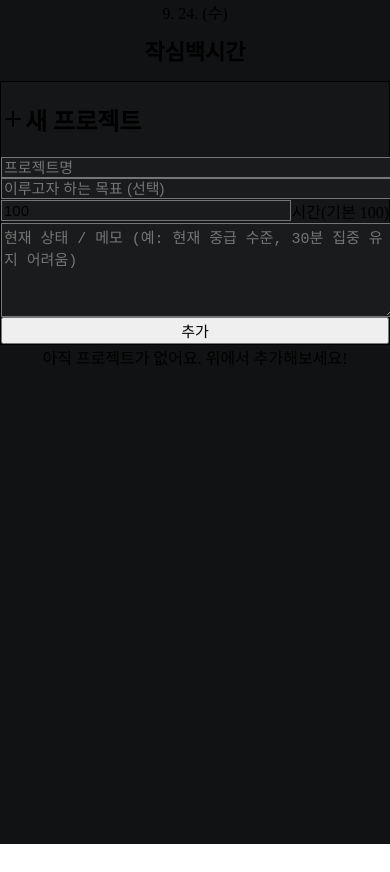
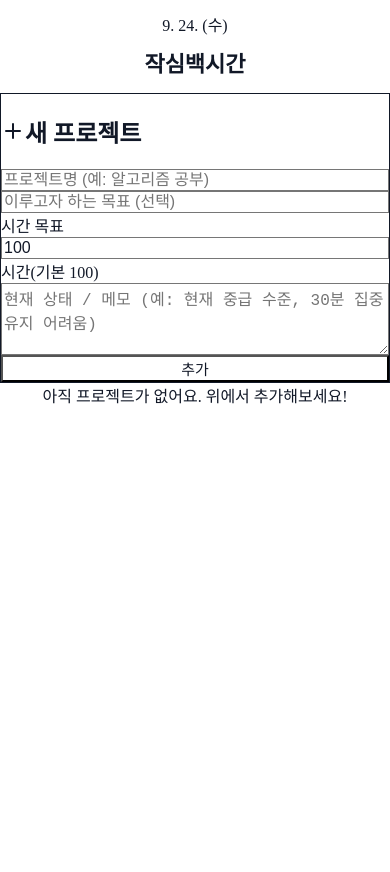
Before and after one commit to jimin020420/jaksim100h, a React (Vite) app: page / in a window 390 px wide. Before the commit the page ends 844 px from the top, so only its background shows below. Built offline with nearby package versions, Linux system fonts and the light colour scheme.

Commit message:
feat: mobile-safe-area + light theme + no-zoom + 16px inputs

```diff
--- a/index.html
+++ b/index.html
@@ -1,16 +1,19 @@
 <!doctype html>
 <html lang="en">
+
 <head>
   <meta charset="UTF-8" />
-    <link rel="icon" type="image/svg+xml" href="/vite.svg" />
-    <meta name="viewport" content="width=device-width, initial-scale=1, maximum-scale=1, viewport-fit=cover">
-    <title>jaksim100h</title>
+  <meta name="viewport"
+    content="width=device-width, initial-scale=1, maximum-scale=1, minimum-scale=1, user-scalable=no, viewport-fit=cover" />
+  <meta name="theme-color" content="#ffffff" />
   <link rel="manifest" href="/manifest.webmanifest" />
-    <meta name="theme-color" content="#4f46e5" />
   <link rel="apple-touch-icon" href="/icons/icon-192.png" />
+  <title>작심백시간</title>
 </head>
+
 <body>
   <div id="root"></div>
   <script type="module" src="/src/main.tsx"></script>
 </body>
+
 </html>
--- a/src/App.tsx
+++ b/src/App.tsx
@@ -172,11 +172,23 @@ export default function Jaksim100HoursApp() {
   }, [projects, now]);
 
   return (
-    <div className="min-h-screen bg-[#111213] text-gray-100 p-4 sm:p-6 pb-[env(safe-area-inset-bottom)]">
-      <div className="max-w-3xl mx-auto">
-        <header className="mb-2">
-          <div className="text-center text-sm text-gray-400 mt-[var(--safe-top)]">
-            {new Date().toLocaleDateString('ko-KR', { month: 'numeric', day: 'numeric', weekday: 'short' })}
+    <div
+      className="
+      min-h-screen
+      bg-white text-gray-900                       /* 라이트모드 강제 */
+      px-4 sm:px-6
+      pt-[calc(env(safe-area-inset-top)+12px)]    /* 노치 안전영역 + 여백 */
+      pb-[calc(env(safe-area-inset-bottom)+16px)] /* 홈바 안전영역 */
+    "
+    >
+      <div className="max-w-[680px] mx-auto">      {/* 모바일 앱같은 폭 */}
+        <header className="mb-4">
+          <div className="text-center text-sm text-gray-600">
+            {new Date().toLocaleDateString('ko-KR', {
+              month: 'numeric',
+              day: 'numeric',
+              weekday: 'short',
+            })}
           </div>
           <h1 className="text-[22px] md:text-3xl font-extrabold tracking-tight leading-[1.25] text-center mt-1">
             작심백시간
@@ -184,43 +196,78 @@ export default function Jaksim100HoursApp() {
         </header>
 
         {/* Create Project Card */}
-        <div className="bg-[#151617] rounded-2xl shadow-sm border border-white/10 p-4 md:p-5 mb-5">
-          <h2 className="text-lg font-semibold mb-3 flex items-center gap-2"><Plus className="h-5 w-5" />새 프로젝트</h2>
-          <div className="grid md:grid-cols-3 gap-3 mb-3">
+        <div className="bg-white rounded-2xl shadow-sm border border-gray-100 p-4 md:p-5 mb-5">
+          <h2 className="text-lg font-semibold mb-3 flex items-center gap-2">
+            <Plus className="h-5 w-5" />
+            새 프로젝트
+          </h2>
+
+          {/* 폰에서는 1열, md↑ 3열 */}
+          <div className="grid grid-cols-1 md:grid-cols-3 gap-3 mb-4">
+            {/* 이름 */}
             <input
               ref={nameInputRef}
               value={form.name}
               onChange={(e) => setForm((f) => ({ ...f, name: e.target.value }))}
-              placeholder="프로젝트명"
-              className="w-full rounded-xl border border-white/10 bg-[#1a1b1c] text-gray-100 px-3 py-3 text-[15px] placeholder:text-gray-500 focus:outline-none focus:ring-2 focus:ring-indigo-500"
+              placeholder="프로젝트명 (예: 알고리즘 공부)"
+              className="
+              w-full rounded-xl border border-gray-300 bg-white text-gray-900 placeholder-gray-500
+              px-3 py-2 shadow-sm focus:outline-none focus:ring-2 focus:ring-indigo-500 focus:border-indigo-500
+              text-[16px]                                  /* iOS 포커스 확대 방지 */
+            "
             />
+
+            {/* 목표 */}
             <input
               value={form.goal}
               onChange={(e) => setForm((f) => ({ ...f, goal: e.target.value }))}
               placeholder="이루고자 하는 목표 (선택)"
-              className="w-full rounded-xl border border-white/10 bg-[#1a1b1c] text-gray-100 px-3 py-3 text-[15px] placeholder:text-gray-500 focus:outline-none focus:ring-2 focus:ring-indigo-500"
+              className="
+              w-full rounded-xl border border-gray-300 bg-white text-gray-900 placeholder-gray-500
+              px-3 py-2 shadow-sm focus:outline-none focus:ring-2 focus:ring-indigo-500 focus:border-indigo-500
+              text-[16px]
+            "
             />
-            <div className="flex items-center gap-2">
+
+            {/* 시간 목표 */}
+            <div className="w-full">
+              <label className="block text-sm text-gray-600 mb-1 md:mb-2">시간 목표</label>
+              <div className="flex flex-col md:flex-row gap-2">
                 <input
                   type="number"
                   min={0}
                   value={form.targetHours}
                   onChange={(e) => setForm((f) => ({ ...f, targetHours: Number(e.target.value) }))}
-                className="w-full rounded-xl border border-white/10 bg-[#1a1b1c] text-gray-100 px-3 py-3 text-[15px] placeholder:text-gray-500 focus:outline-none focus:ring-2 focus:ring-indigo-500"
+                  className="
+                  w-full md:w-32 rounded-xl border border-gray-300 bg-white text-gray-900
+                  px-3 py-2 shadow-sm focus:outline-none focus:ring-2 focus:ring-indigo-500 focus:border-indigo-500
+                  text-[16px]
+                "
                 />
-              <span className="text-sm text-gray-600 whitespace-nowrap">시간(기본 100)</span>
+                <span className="text-sm text-gray-600 md:self-center">시간(기본 100)</span>
               </div>
+            </div>
+
+            {/* 현재 상태 메모 */}
             <textarea
               value={form.currentStatus}
               onChange={(e) => setForm((f) => ({ ...f, currentStatus: e.target.value }))}
               placeholder="현재 상태 / 메모 (예: 현재 중급 수준, 30분 집중 유지 어려움)"
-              className="md:col-span-3 w-full rounded-xl border border-white/10 bg-[#1a1b1c] text-gray-100 px-3 py-3 text-[15px] placeholder:text-gray-500 focus:outline-none focus:ring-2 focus:ring-indigo-500 min-h-[88px]"
+              className="
+              md:col-span-3 w-full rounded-xl border border-gray-300 bg-white text-gray-900 placeholder-gray-500
+              px-3 py-2 focus:outline-none focus:ring-2 focus:ring-indigo-500 min-h-[72px]
+              text-[16px]
+            "
             />
           </div>
+
           <div className="flex md:justify-end">
             <button
               onClick={addProject}
-              className="w-full md:w-auto h-11 px-4 rounded-xl bg-indigo-600 text-white text-[15px] font-semibold shadow-sm hover:bg-indigo-700 active:scale-[0.99] transition"
+              className="
+              w-full md:w-auto h-11 px-4 rounded-xl bg-indigo-600 text-white text-[15px] font-semibold
+              shadow-sm hover:bg-indigo-700 active:scale-[0.99] transition
+            "
             >
               추가
             </button>
@@ -300,7 +347,7 @@ function ProjectCard({
   const remainingMs = Math.max(0, project.targetMs - project.effectiveElapsedMs);
 
   return (
-    <div className="bg-[#151617] rounded-2xl shadow-sm border border-white/10 p-4 md:p-5">
+    <div className="bg-white rounded-2xl shadow-sm border border-gray-100 p-4 md:p-5">
       {/* Top Row */}
       <div className="flex items-start justify-between gap-3">
         <div className="flex-1 min-w-0">
@@ -344,13 +391,13 @@ function ProjectCard({
                   onChange={(e) => setTempHours(Number(e.target.value))}
                   className="w-full rounded-xl border px-3 py-2 focus:outline-none focus:ring-2 focus:ring-indigo-500"
                 />
-                <span className="text-xs md:text-sm text-gray-400 whitespace-nowrap">시간 목표</span>
+                <span className="text-xs md:text-sm text-gray-600 whitespace-nowrap">시간 목표</span>
               </div>
               <textarea
                 value={tempStatus}
                 onChange={(e) => setTempStatus(e.target.value)}
                 placeholder="현재 상태 / 메모"
-                className="md:col-span-3 w-full rounded-xl border border-white/10 bg-[#1a1b1c] text-gray-100 px-3 py-3 text-[15px] placeholder:text-gray-500 focus:outline-none focus:ring-2 focus:ring-indigo-500 min-h-[88px]"
+                className="md:col-span-3 w-full rounded-xl border border-gray-300 bg-white text-gray-900 placeholder:text-gray-500 px-3 py-3 text-[15px] placeholder:text-gray-500 focus:outline-none focus:ring-2 focus:ring-indigo-500 min-h-[88px]"
               />
               <div className="md:col-span-3 flex gap-2 justify-end">
                 <button onClick={commitEdit} className="px-3 py-2 rounded-xl bg-emerald-600 text-white flex items-center gap-1">
--- a/src/index.css
+++ b/src/index.css
@@ -5,9 +5,10 @@
 :root {
   --safe-top: env(safe-area-inset-top);
   --safe-bottom: env(safe-area-inset-bottom);
+  color-scheme: light;       /* 항상 라이트 */
 }
 
-/* 공통: 높이/여백 초기화 + iOS 텍스트 확대 방지 */
+/* 기본 리셋 + 텍스트 확대 방지 */
 html, body {
   height: 100%;
   margin: 0;
@@ -16,8 +17,27 @@ html, body {
   text-rendering: optimizeLegibility;
 }
 
-/* iOS notch / 홈바 안전영역 적용 */
+/* 라이트 배경 고정 + 안전영역 패딩 */
 body {
+  background: #ffffff;       /* 흰색 고정 */
+  color: #111827;            /* text-gray-900 */
   padding-top: var(--safe-top);
   padding-bottom: var(--safe-bottom);
 }
+
+/* 입력 폰트 16px 이상 -> iOS 포커스 확대 방지 */
+input, textarea, select, button {
+  font-size: 16px;
+  color: #111827;
+  background-color: #ffffff;
+  box-sizing: border-box;
+}
+
+/* iOS 자동완성 어두워지는 문제 방지 */
+input:-webkit-autofill,
+textarea:-webkit-autofill,
+select:-webkit-autofill {
+  -webkit-text-fill-color: #111827;
+  transition: background-color 9999s ease-in-out 0s;
+  caret-color: #111827;
+}
```
Lines whose indentation alone changed are shown as unchanged.
